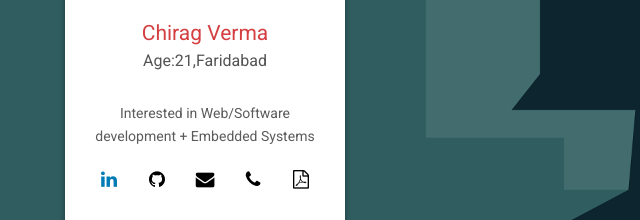
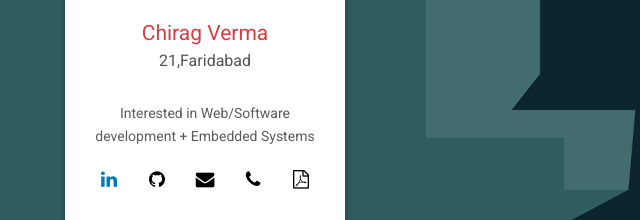
Before and after one commit to chirag0641/Start1, a plain HTML site: page index.html in a window 1280 px wide. Shown: the part 349-569 px from the top of the page, 435-1075 px from the left. Drawn offline with Linux system fonts and the light colour scheme.

Commit message:
Update index.html

```diff
--- a/index.html
+++ b/index.html
@@ -19,7 +19,7 @@
                 <img src="chirag.png" />
             </a>
             <h1>Chirag Verma</h1>
-            <h2>Age:21,Faridabad</h2>
+            <h2>21,Faridabad</h2>
         </header>
         <div class="profile-bio">
             <p>Interested in Web/Software development + Embedded Systems</p>
```
